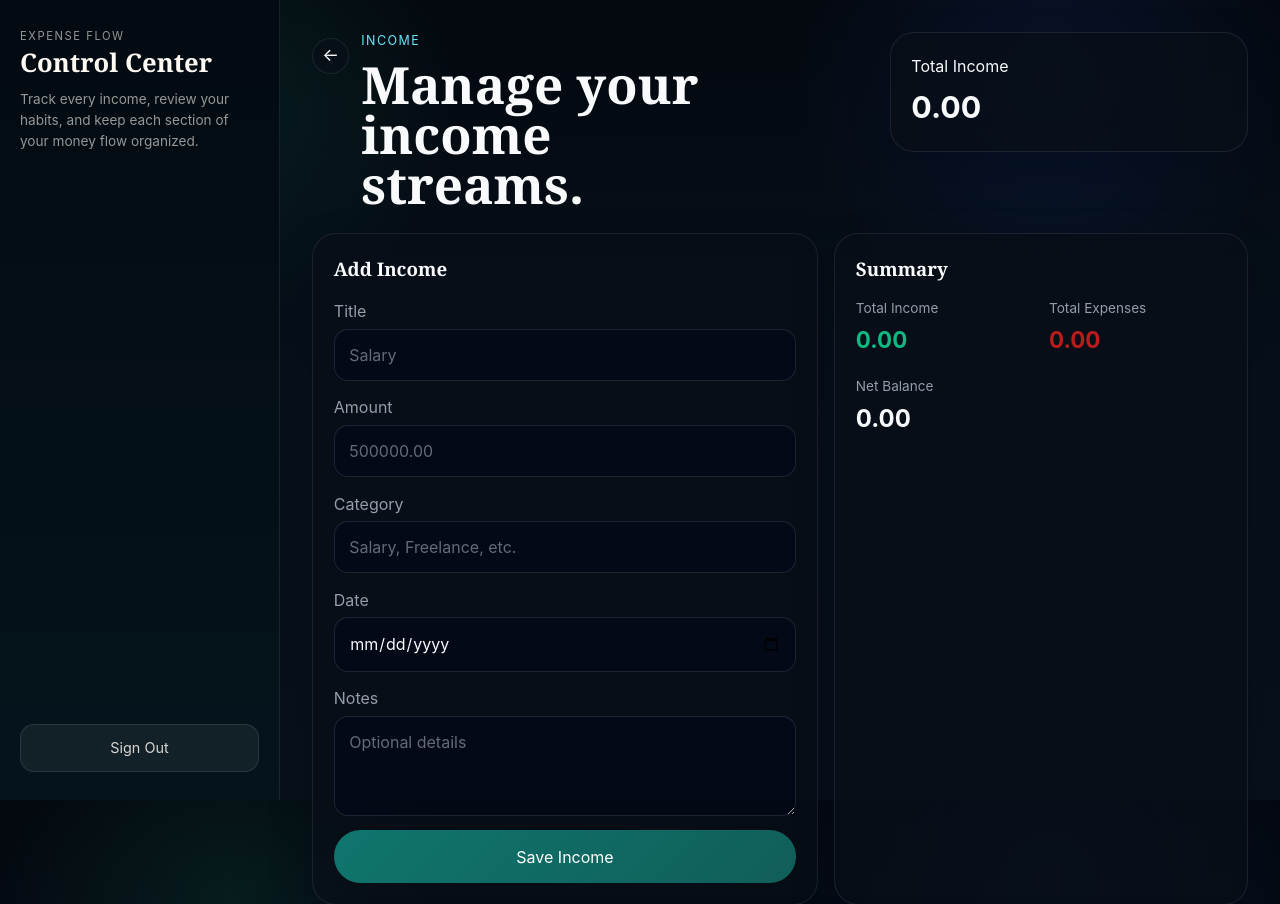
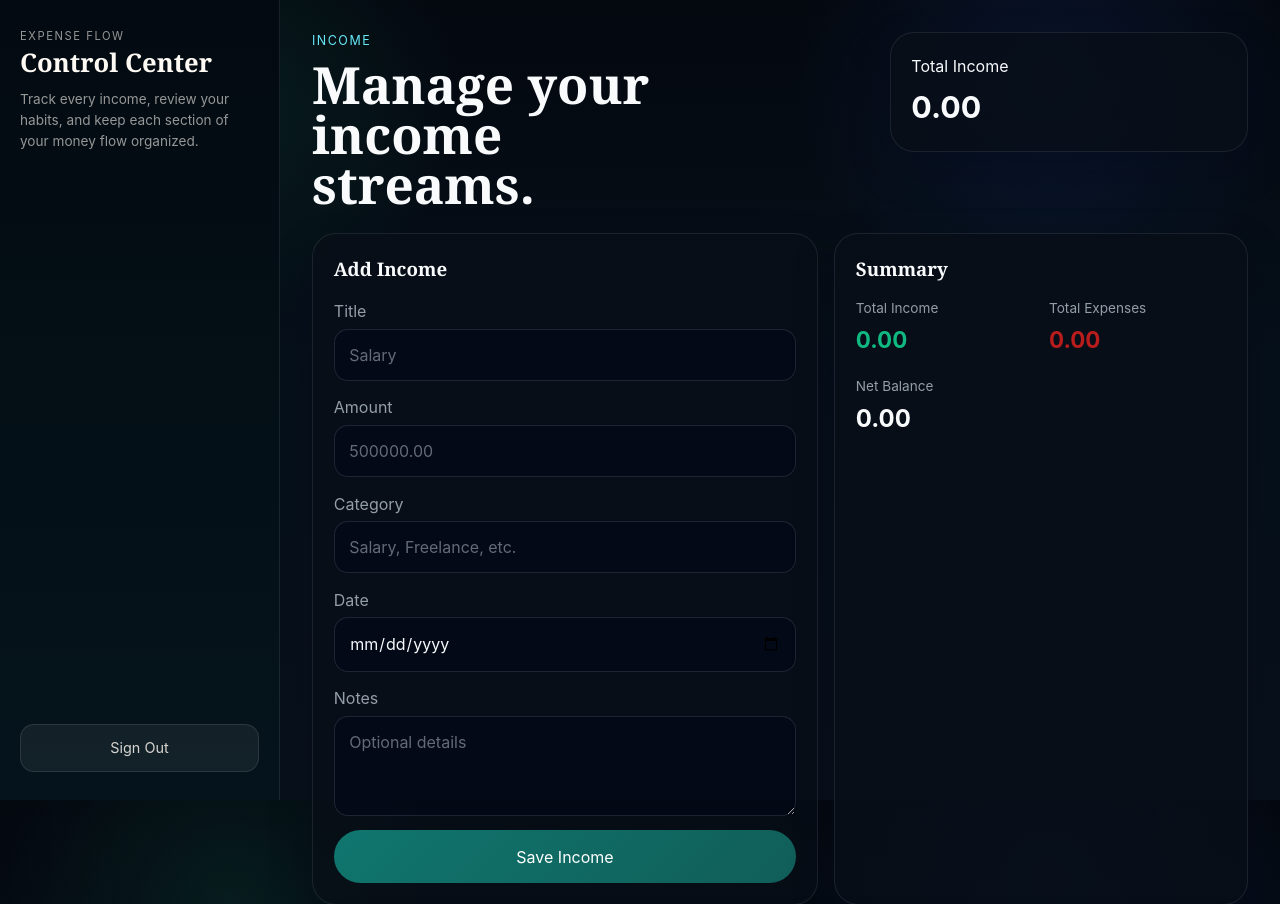
Before and after one commit to DeveloperGru141/expense_tracker, a Python web app: template templates/income.html in a window 1280 px wide. Shown: the top 904 px of the page. Run offline with Jinja, Linux system fonts and the light colour scheme; the template is opened without the code that fills it, so the values that code supplies are empty.

Commit message:
Remove back button from all pages

```diff
--- a/static/style.css
+++ b/static/style.css
@@ -975,28 +975,6 @@ h1, h2, h3, h4, h5, h6 {
 }
 
 
-.back-btn {
-    width: 36px;
-    height: 36px;
-    border-radius: 50%;
-    border: 1px solid var(--border);
-    background: var(--panel);
-    color: var(--text);
-    font-size: 1.1rem;
-    cursor: pointer;
-    display: flex;
-    align-items: center;
-    justify-content: center;
-    flex-shrink: 0;
-    transition: all 0.15s ease;
-    margin-top: 0.35rem;
-}
-
-.back-btn:hover {
-    background: rgba(255, 255, 255, 0.08);
-    border-color: rgba(255, 255, 255, 0.2);
-}
-
 .page-header,
 .hero {
     display: grid;
--- a/templates/ai_insights.html
+++ b/templates/ai_insights.html
@@ -22,7 +22,6 @@
     </style>
     <section class="page-header">
         <div class="page-header-main">
-            <button class="back-btn" onclick="history.back()" type="button" aria-label="Go back">&#8592;</button>
             <div>
                 <p class="eyebrow">AI Insights</p>
                 <h2 class="page-title">See the most important spending signals faster.</h2>
--- a/templates/analytics.html
+++ b/templates/analytics.html
@@ -5,7 +5,6 @@
 {% block content %}
     <section class="page-header">
         <div class="page-header-main">
-            <button class="back-btn" onclick="history.back()" type="button" aria-label="Go back">&#8592;</button>
             <div>
                 <p class="eyebrow">Analytics</p>
                 <h2 class="page-title">Understand where your money is going.</h2>
--- a/templates/expenses.html
+++ b/templates/expenses.html
@@ -5,7 +5,6 @@
 {% block content %}
     <section class="page-header">
         <div class="page-header-main">
-            <button class="back-btn" onclick="history.back()" type="button" aria-label="Go back">&#8592;</button>
             <div>
                 <p class="eyebrow">Expenses</p>
                 <h2 class="page-title">Add and manage your expenses.</h2>
--- a/templates/income.html
+++ b/templates/income.html
@@ -5,7 +5,6 @@
 {% block content %}
     <section class="page-header">
         <div class="page-header-main">
-            <button class="back-btn" onclick="history.back()" type="button" aria-label="Go back">&#8592;</button>
             <div>
                 <p class="eyebrow">Income</p>
                 <h2 class="page-title">Manage your income streams.</h2>
--- a/templates/recurring.html
+++ b/templates/recurring.html
@@ -5,7 +5,6 @@
 {% block content %}
     <section class="page-header">
         <div class="page-header-main">
-            <button class="back-btn" onclick="history.back()" type="button" aria-label="Go back">&#8592;</button>
             <div>
                 <p class="eyebrow">Recurring Transactions</p>
                 <h2 class="page-title">Automate your regular money flow.</h2>
--- a/templates/reports.html
+++ b/templates/reports.html
@@ -5,7 +5,6 @@
 {% block content %}
     <section class="page-header">
         <div class="page-header-main">
-            <button class="back-btn" onclick="history.back()" type="button" aria-label="Go back">&#8592;</button>
             <div>
                 <p class="eyebrow">Reports</p>
                 <h2 class="page-title">Detailed Financial Summary</h2>
--- a/templates/settings.html
+++ b/templates/settings.html
@@ -5,7 +5,6 @@
 {% block content %}
     <section class="page-header">
         <div class="page-header-main">
-            <button class="back-btn" onclick="history.back()" type="button" aria-label="Go back">&#8592;</button>
             <div>
                 <p class="eyebrow">Settings</p>
                 <h2 class="page-title">Configure the direction of your tracker.</h2>
```
